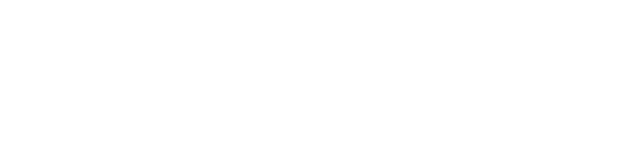
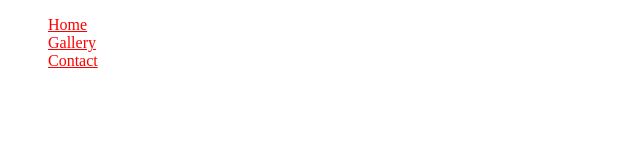
Before and after one commit to Vidol-Balabanov/QA-SEPT-2024, a plain HTML site: page Index.html in a window 1280 px wide. Shown: the whole page, without its empty margins (0-640 px from the left). Drawn offline with Linux system fonts and the light colour scheme.

Commit message:
add nav and remove meta tag

```diff
--- a/Index.html
+++ b/Index.html
@@ -7,6 +7,12 @@
     <link rel="stylesheet" href="Style.css">
 </head>
 <body>
-
+    <nav>
+        <ul>
+            <li><a href="">Home</a></li>
+            <li><a href="">Gallery</a></li>
+            <li><a href="">Contact</a></li>
+        </ul>
+    </nav>
 </body>
 </html>
--- a/Style.css
+++ b/Style.css
@@ -1,3 +1,7 @@
 *{
 color:red
 }
+
+li{
+    list-style-type: none;
+}
```
